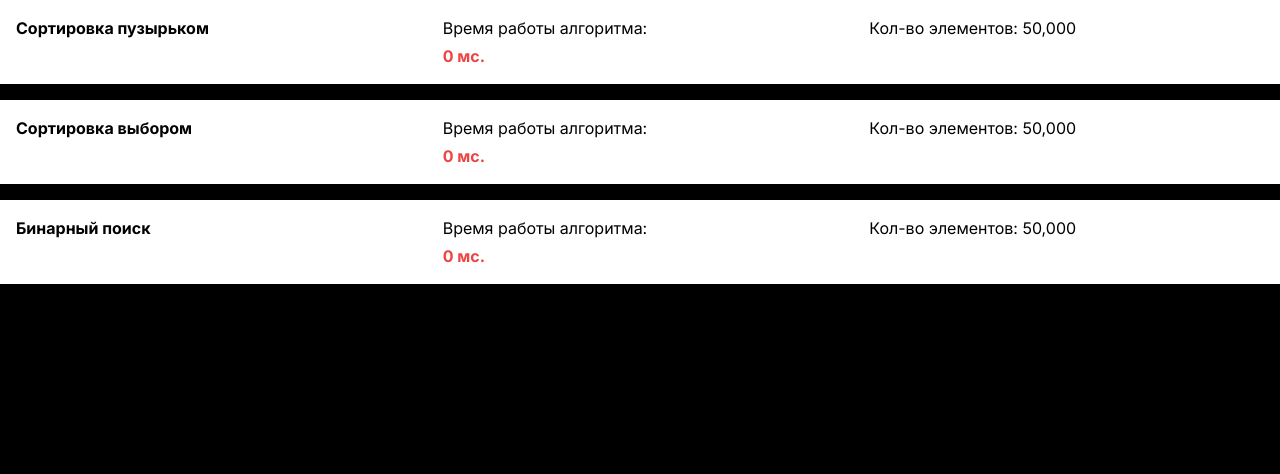
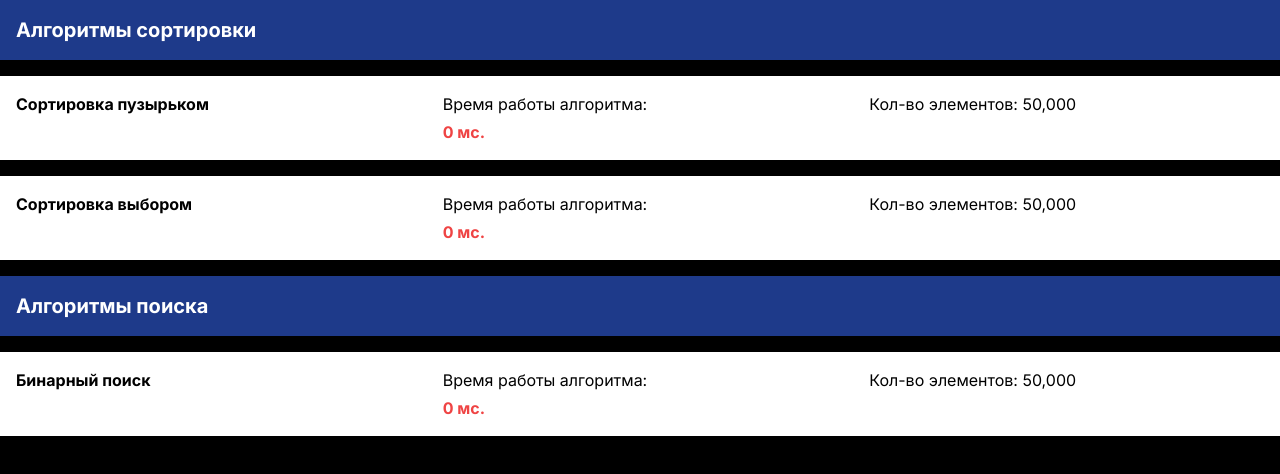
Before and after one commit to Qtrixnet/algorithms, a Next.js app: page / in a window 1280 px wide. Shown: the top 474 px of the page. Built offline with nearby package versions, Linux system fonts and the light colour scheme.

Commit message:
add titles

```diff
--- a/src/app/page.tsx
+++ b/src/app/page.tsx
@@ -11,14 +11,25 @@ const homeClassName = cx(
   'flex flex-col gap-4',
 )
 
+const titleClassName = cx(
+  // Блочная модель
+  'p-4',
+  // Оформление
+  'bg-blue-900',
+  // Типографика
+  'font-bold text-xl',
+)
+
 const TEST_ARRAY_LENGTH = 50_000
 const TEST_ARRAY = generateUnsortedArr(TEST_ARRAY_LENGTH)
 
 const Home = (): ReactElement => {
   return (
     <section className={homeClassName}>
+      <h2 className={titleClassName}>Алгоритмы сортировки</h2>
       <BubbleSort array={TEST_ARRAY} title='Сортировка пузырьком' />
       <SelectionSort array={TEST_ARRAY} title='Сортировка выбором' />
+      <h2 className={titleClassName}>Алгоритмы поиска</h2>
       <BinarySearch array={TEST_ARRAY} title='Бинарный поиск' />
     </section>
   )
```
